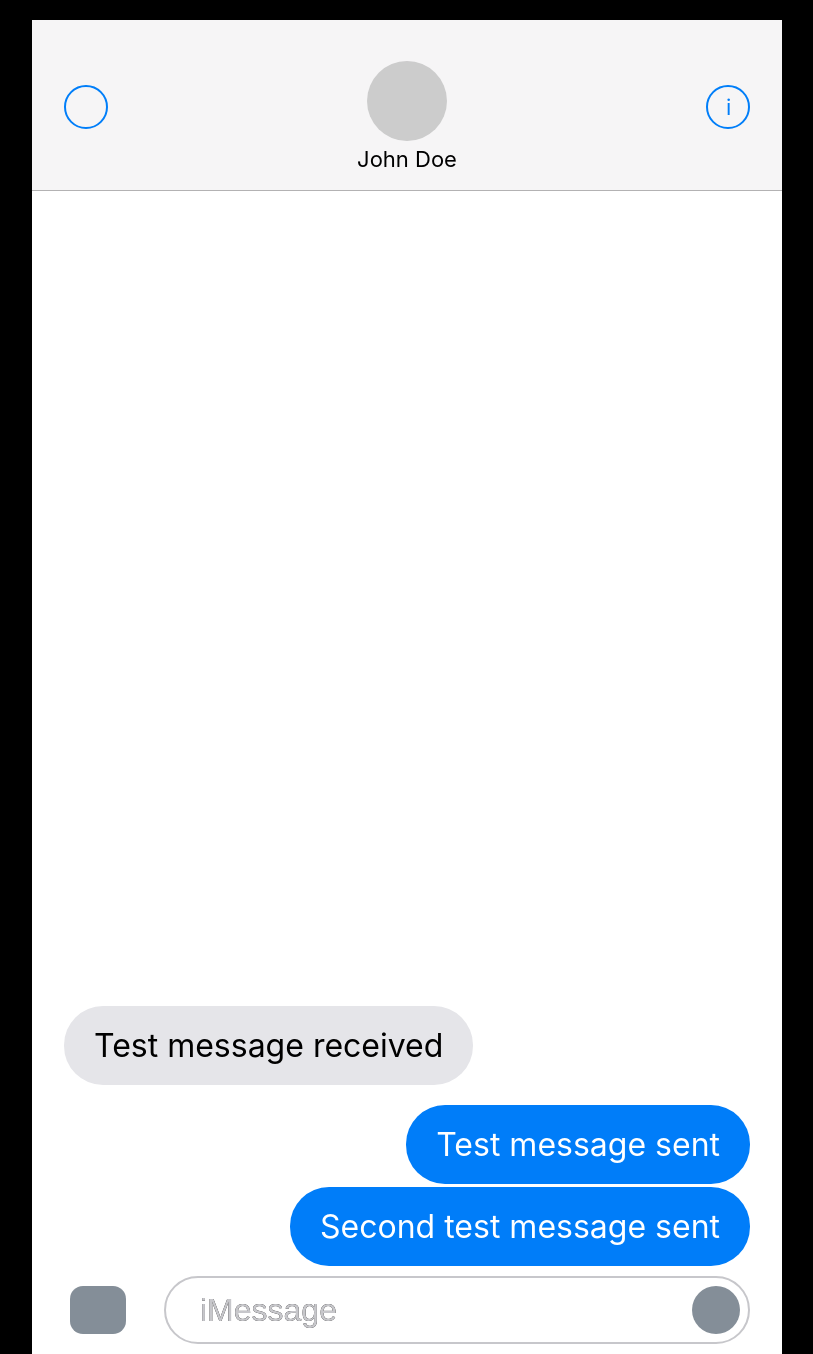
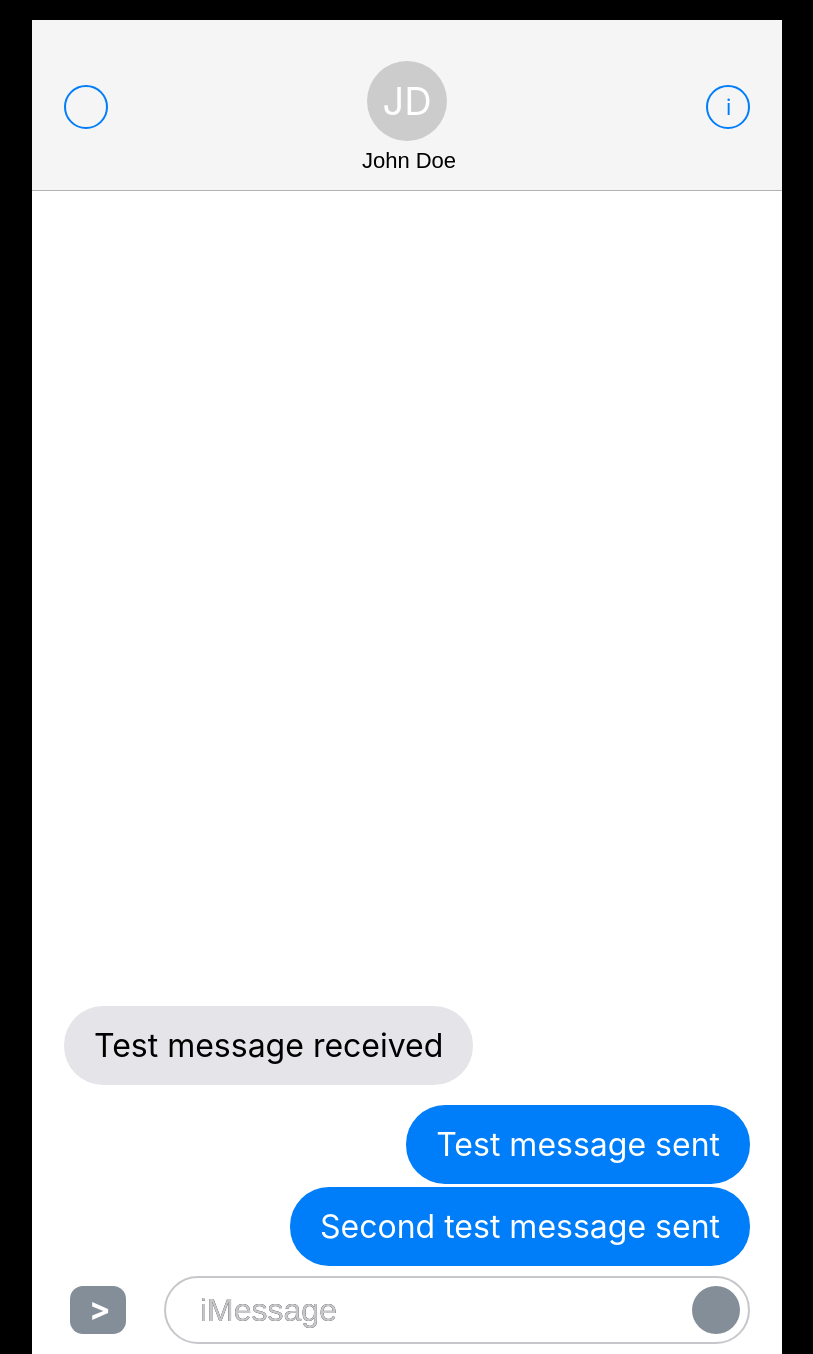
Before and after one commit to nbar1/react-imessage, a React (Create React App) app: page / in a window 1280 px wide. Shown: the whole page, without its empty margins (233-1046 px from the left). Built offline with nearby package versions, Linux system fonts and the light colour scheme.

Commit message:
Built message direction changing, dynamic contact name with initial parsing for contact image

```diff
--- a/src/action-types/message.js
+++ b/src/action-types/message.js
@@ -1,2 +1,3 @@
 export const ADD_MESSAGE = 'message/ADD_MESSAGE';
 export const REMOVE_MESSAGE = 'message/REMOVE_MESSAGE';
+export const SET_MESSAGE_DIRECTION = 'message/SET_MESSAGE_DIRECTION';
--- a/src/actions/message.js
+++ b/src/actions/message.js
@@ -14,3 +14,10 @@ export const removeMessage = index => {
 		index,
 	};
 };
+
+export const setMessageDirection = direction => {
+	return {
+		type: MessageActionTypes.SET_MESSAGE_DIRECTION,
+		direction,
+	};
+};
--- a/src/components/DirectionButton.css
+++ b/src/components/DirectionButton.css
@@ -9,6 +9,7 @@
 	background-color: #848E98;
 	border-radius: 13px;
 	color: #fff;
+	cursor: pointer;
 	font-size: 32px;
 	font-weight: bold;
 	height: 48px;
@@ -18,13 +19,14 @@
 
 .toggle:before {
 	line-height: 45px;
-	margin-left: 20px;
+	margin-left: 19px;
 }
 
-.toggle.left:before {
-	content: '';
+.toggle.received:before {
+	content: '<';
+	margin-left: 17px;
 }
 
-.toggle.right:before {
-	content: '';
+.toggle.sent:before {
+	content: '>';
 }
--- a/src/components/DirectionButton.js
+++ b/src/components/DirectionButton.js
@@ -1,4 +1,5 @@
 import React, { Component } from 'react';
+import PropTypes from 'prop-types';
 
 import './DirectionButton.css';
 
@@ -7,17 +8,36 @@ class DirectionButton extends Component {
 		super();
 
 		this.state = {
-			direction: 'right',
+			direction: 'sent',
 		};
+	}
+
+	changeMessageDirection() {
+		let newDirection = (this.state.direction === 'sent') ? 'received' : 'sent';
+
+		this.props.setMessageDirection(newDirection);
+
+		this.setState({
+			direction: newDirection,
+		});
 	}
 
 	render() {
 		return (
 			<div className="DirectionButton">
-				<div className={'toggle ' + this.state.direction}></div>
+				<div
+					className={'toggle ' + this.state.direction}
+					onClick={function() {
+						this.changeMessageDirection();
+					}.bind(this)}
+				></div>
 			</div>
 		);
 	}
 }
 
+DirectionButton.propTypes = {
+	setMessageDirection: PropTypes.func.isRequired,
+};
+
 export default DirectionButton;
--- a/src/components/Footer.js
+++ b/src/components/Footer.js
@@ -15,10 +15,11 @@ class Footer extends Component {
 	render() {
 		const dispatch = this.props.dispatch;
 		const addMessage = bindActionCreators(MessageActionCreators.addMessage, dispatch);
+		const setMessageDirection = bindActionCreators(MessageActionCreators.setMessageDirection, dispatch);
 
 		return (
 			<div className="Footer">
-				<DirectionButton />
+				<DirectionButton setMessageDirection={setMessageDirection} />
 				<MessageInput addMessage={addMessage} direction={this.props.messageDirection} />
 			</div>
 		);
--- a/src/components/MessageHeader.css
+++ b/src/components/MessageHeader.css
@@ -38,12 +38,22 @@
 	border-radius: 40px;
 	height: 80px;
 	margin: 1px auto;
+	text-align: center;
 	width: 80px;
 }
 
+.contact-image > span {
+	color: #fff;
+	font-size: 38px;
+	line-height: 80px;
+}
+
 .contact-name {
+	background: transparent;
+	border: none;
 	font-size: 22px;
 	margin-top: 5px;
+	outline: none;
 	text-align: center;
 	width: 100%;
 }
--- a/src/components/MessageHeader.js
+++ b/src/components/MessageHeader.js
@@ -4,13 +4,67 @@ import PropTypes from 'prop-types';
 import './MessageHeader.css';
 
 class MessageHeader extends Component {
+	constructor(props) {
+		super();
+
+		this.state = props;
+	}
+
+	setContactInitials(newContactName) {
+		let contactName = (newContactName || this.state.contactName).trim();
+
+		if (contactName === '') {
+			this.setState({
+				contactNameInitials: '',
+			});
+		}
+
+		let contactNameSplit = contactName.split(' ');
+
+		if (contactNameSplit.length === 1) {
+			this.setState({
+				contactNameInitials: contactNameSplit[0][0].toUpperCase(),
+			});
+		}
+		else {
+			let contactNameFirstInitial = contactNameSplit[0][0].toUpperCase();
+			let contactNameLastInitial = contactNameSplit[contactNameSplit.length - 1][0].toUpperCase();
+
+			this.setState({
+				contactNameInitials: contactNameFirstInitial + contactNameLastInitial,
+			});
+		}
+	}
+
+	onContactNameChange(e) {
+		this.setState({
+			contactName: e.target.value,
+		});
+
+		this.setContactInitials(e.target.value);
+	}
+
+	componentDidMount() {
+		this.setContactInitials();
+	}
+
 	render() {
 		return (
 			<div className="MessageHeader">
 				<div className="back-icon"></div>
 				<div className="contact-info">
-					<div className="contact-image"></div>
-					<div className="contact-name">{this.props.contactName}</div>
+					<div className="contact-image">
+						<span>{this.state.contactNameInitials}</span>
+					</div>
+					<input
+						type="text"
+						spellCheck="false"
+						className="contact-name"
+						value={this.state.contactName}
+						onChange={function(e) {
+							this.onContactNameChange(e);
+						}.bind(this)}
+					/>
 				</div>
 				<div className="info-icon"></div>
 			</div>
--- a/src/components/MessageInput.css
+++ b/src/components/MessageInput.css
@@ -9,7 +9,7 @@
 	width: 586px;
 }
 
-.send-button {
+.MessageInput .send-button {
 	background: #848E98;
 	border-radius: 26px;
 	cursor: pointer;
@@ -19,7 +19,7 @@
 	width: 48px;
 }
 
-#message-text {
+.MessageInput input {
 	border: 0;
 	color: transparent;
 	font-size: 32px;
@@ -30,6 +30,6 @@
 	width: 486px;
 }
 
-::-webkit-input-placeholder {
+.MessageInput ::-webkit-input-placeholder {
 	color: #C7C7CB;
 }
--- a/src/components/MessageInput.js
+++ b/src/components/MessageInput.js
@@ -31,9 +31,14 @@ class MessageInput extends Component {
 	render() {
 		return (
 			<div className="MessageInput">
+				<form
+					onSubmit={function(e) {
+						e.preventDefault();
+						this.addMessage();
+					}.bind(this)}
+				>
 					<input
 						type="text"
-					id="message-text"
 						placeholder="iMessage"
 						value={this.state.messageText}
 						onChange={function(e) {
@@ -46,6 +51,7 @@ class MessageInput extends Component {
 							this.addMessage();
 						}.bind(this)}
 					></div>
+				</form>
 			</div>
 		);
 	}
--- a/src/reducers/message.js
+++ b/src/reducers/message.js
@@ -22,6 +22,7 @@ export default function Message(state = initialState, action) {
 	switch (action.type) {
 		case MessageActionTypes.ADD_MESSAGE:
 			return {
+				...state,
 				messages: [
 					...state.messages,
 					{
@@ -29,16 +30,21 @@ export default function Message(state = initialState, action) {
 						direction: action.direction,
 					},
 				],
-				messageDirection: state.messageDirection,
 			};
 
 		case MessageActionTypes.REMOVE_MESSAGE:
 			return {
+				...state,
 				messages: [
 					...state.messages.slice(0, action.index),
 					...state.messages.slice(action.index + 1),
 				],
-				messageDirection: state.messageDirection,
+			};
+
+		case MessageActionTypes.SET_MESSAGE_DIRECTION:
+			return {
+				...state,
+				messageDirection: action.direction,
 			};
 
 		default:
```
Lines whose indentation alone changed are shown as unchanged.
